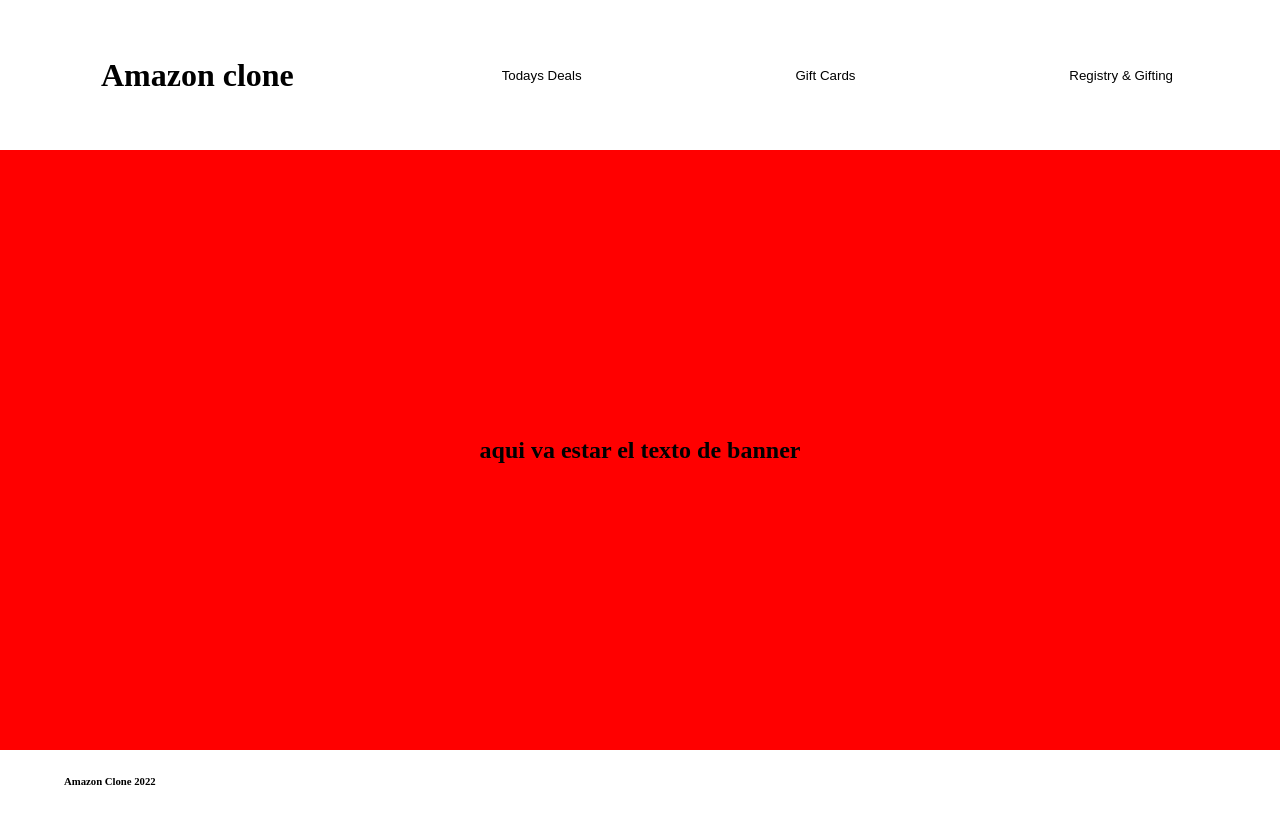
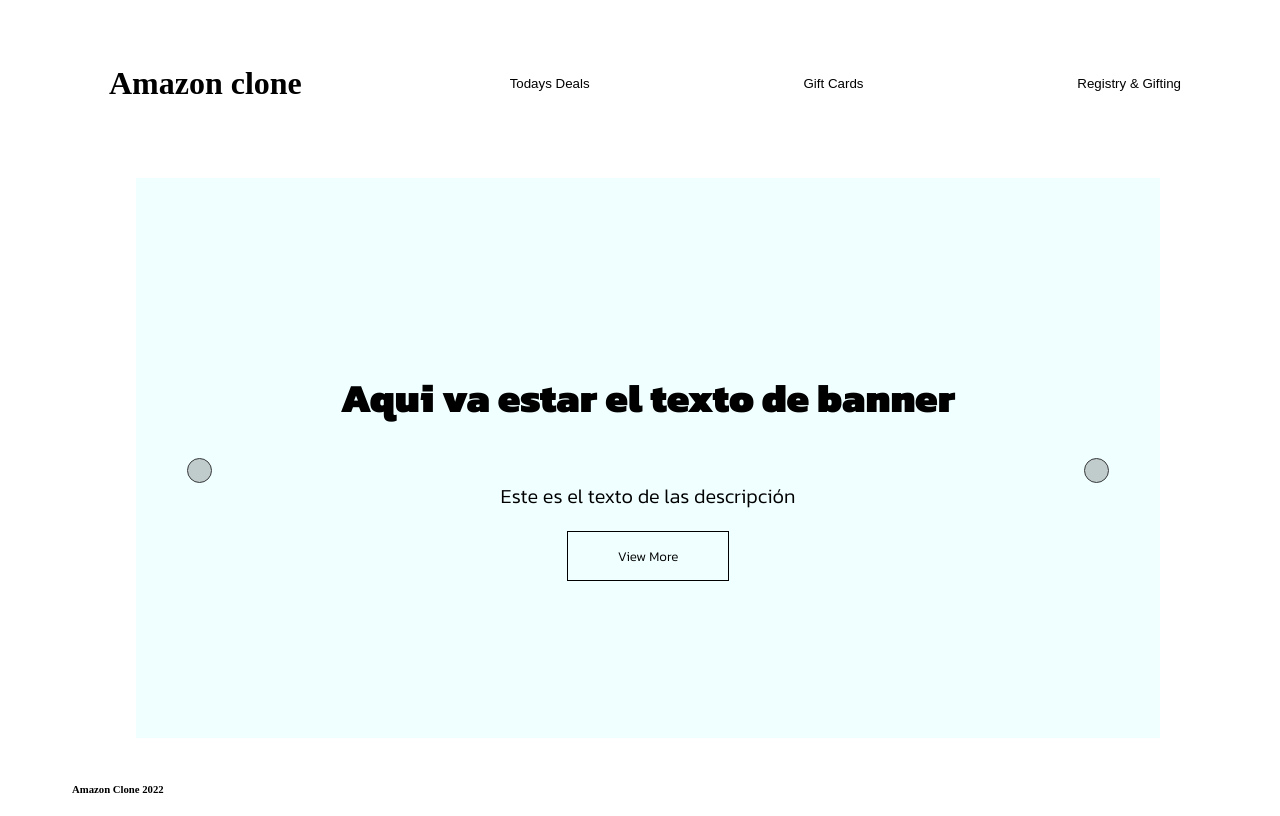
Before and after one commit to andresGon/shop-react, a React (Create React App) app: page / in a window 1280 px wide. Built offline with nearby package versions, Linux system fonts and the light colour scheme.

Commit message:
avance de estrucutura, antes de slick slider

```diff
--- a/src/components/button.jsx
+++ b/src/components/button.jsx
@@ -1,6 +1,8 @@
+import React, { useState } from "react";
 import "../styles/button.css"
 
 function Button (props){
+    const [text, setText] = useState('');
     return (
         <button>{props.text}</button>
     );
--- a/src/containers/banner.jsx
+++ b/src/containers/banner.jsx
@@ -5,7 +5,11 @@
 const Banner = () => {
     return(
         <div className="banner">
-            <h2>aqui va estar el texto de banner</h2>
+            <button className="banner--arrow banner--arrow__left"></button>
+            <button className="banner--arrow banner--arrow__right"></button>
+            <h2 className="banner--title">Aqui va estar el texto de banner</h2>
+            <p className="banner--description">Este es el texto de las descripción</p>
+            <button className="banner--btn">View More</button>
         </div>
     )
 }
--- a/src/styles/banner.css
+++ b/src/styles/banner.css
@@ -1,6 +1,45 @@
 .banner{
-    background: red;
     display: flex;
     align-items: center;
     justify-content: center;
+    background-color: azure;
+    width: 80vw;
+    height: 70vh;
+    margin: auto;
+    position: relative;
+    flex-flow: column;
+    font-family: 'Kanit', sans-serif;
+
 }
+.banner--title{
+    font-weight: 900;
+    font-size: 40px;
+}
+.banner--description{
+    font-size: 20px;
+
+}
+.banner--btn{
+    border: 1px solid #000;
+    padding: 14px 50px;
+    font-family: 'Kanit', sans-serif;
+}
+.banner--arrow{
+    width: 25px;
+    height: 25px;
+    border-radius: 50%;
+    border: 1px solid rgb(57, 57, 57);
+    background: rgba(0, 0, 0,.2);
+    position: absolute;
+    top: 50%;
+
+}
+
+
+.banner--arrow__left{
+    left: 5%;
+}
+
+.banner--arrow__right{
+    right: 5%;
+}
--- a/src/styles/button.css
+++ b/src/styles/button.css
@@ -1,4 +1,5 @@
 button{
     border: none;
     background: none;
+    cursor: pointer;
 }
--- a/src/styles/main.css
+++ b/src/styles/main.css
@@ -1,3 +1,6 @@
+@import url('https://fonts.googleapis.com/css2?family=Kanit:wght@100;300;900&display=swap');
+font-family: 'Kanit', sans-serif;
+
 html,body{
     padding: 0;
     margin: 0;
```
